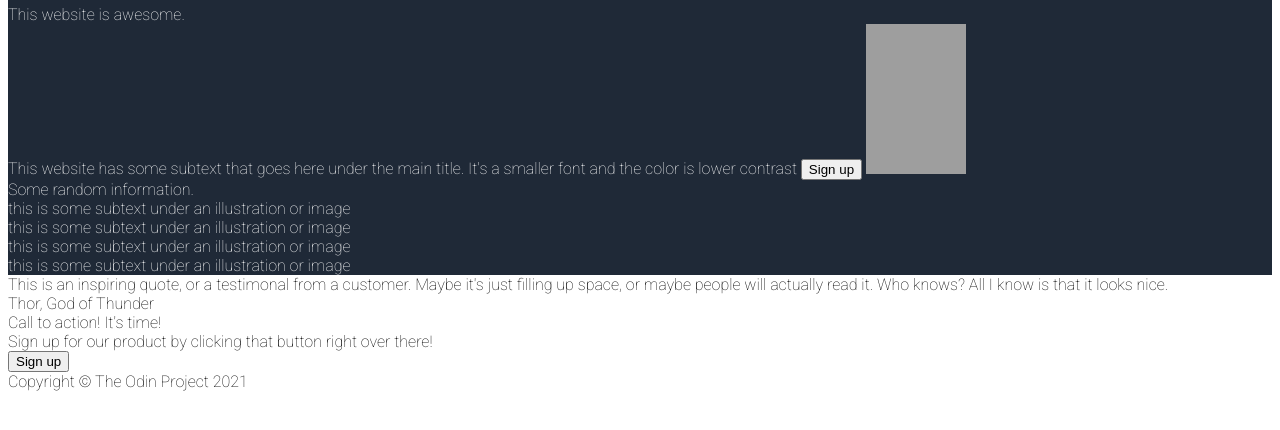
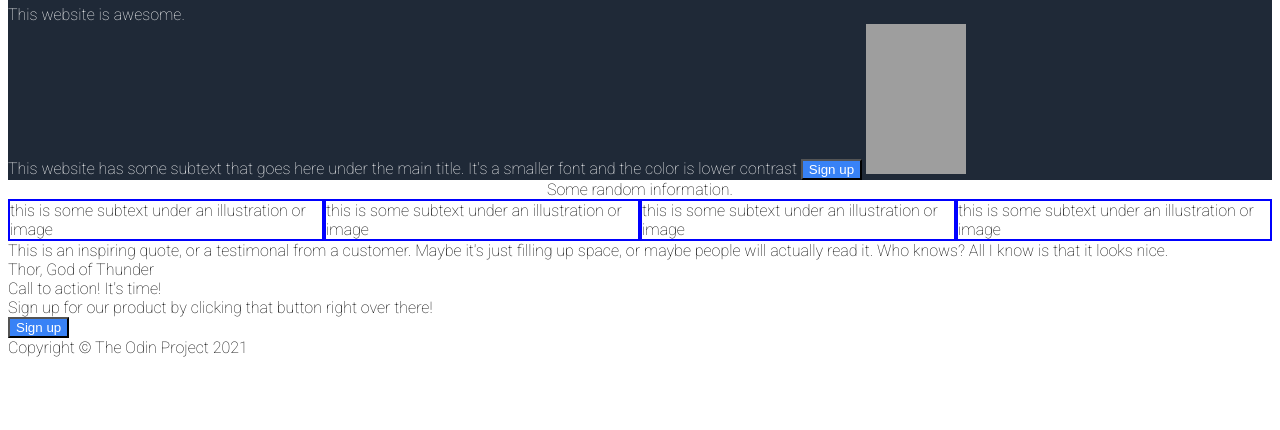
Before and after one commit to zakar124/Landing-Page, a plain HTML site: page index.html in a window 1280 px wide. Shown: the part 70-500 px from the top of the page. Drawn offline with Linux system fonts and the light colour scheme; grey boxes are pictures that could not be loaded.

Commit message:
Added Flexbox & Container Elements

```diff
--- a/index.html
+++ b/index.html
@@ -25,14 +25,15 @@
     It's a smaller font and the color is lower contrast
     <button>Sign up</button>
 
+    <img src="images/puppy.jpg" alt="cute puppy in grass"> </div>
+</div>
 
-    <img src="images/puppy.jpg" alt="cute puppy in grass"> </div>
-
-    <div> Some random information. </div>
-    <div>this is some subtext under an illustration or image</div>
-    <div>this is some subtext under an illustration or image</div>
-    <div>this is some subtext under an illustration or image</div>
-    <div>this is some subtext under an illustration or image</div>
+    <div class="aligntext"> Some random information. </div>
+    <div class="container2">
+    <div class=itemscontainer2>this is some subtext under an illustration or image</div>
+    <div class=itemscontainer2>this is some subtext under an illustration or image</div>
+    <div class=itemscontainer2> this is some subtext under an illustration or image</div>
+    <div class=itemscontainer2> this is some subtext under an illustration or image</div>
 </div>
 
 <div>This is an inspiring quote, or a testimonal from a customer.
--- a/style.css
+++ b/style.css
@@ -23,6 +23,15 @@ a  {
     color: white;
     text-decoration: none;
 }
+.aligntext {
+    text-align: center;
+}
+.container2 {
+    display: flex;
+}
+
+.itemscontainer2 {
+    border: 2px solid blue;
 
 }
 button {
```
Also changed, not shown: 1 other file.
